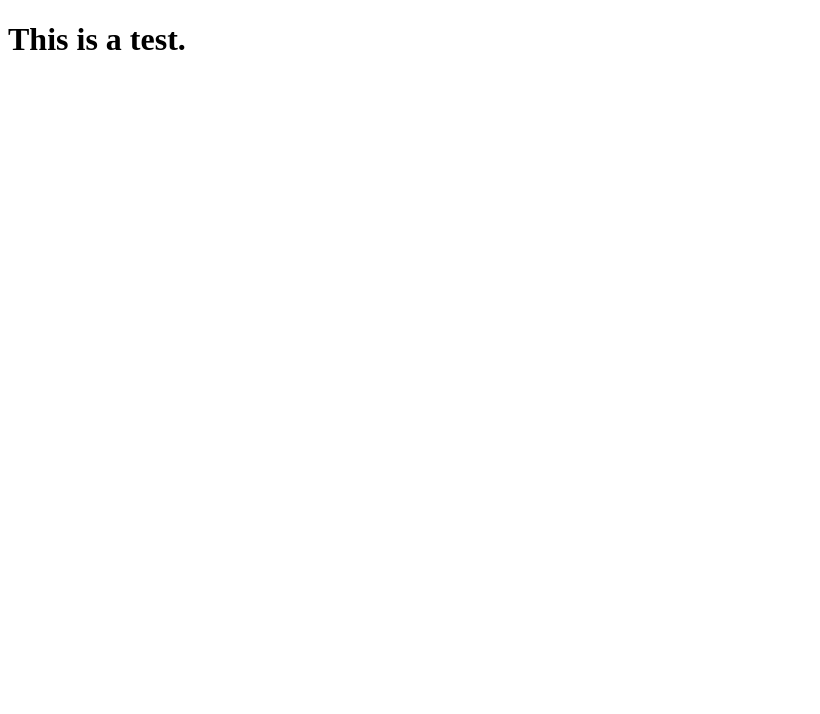
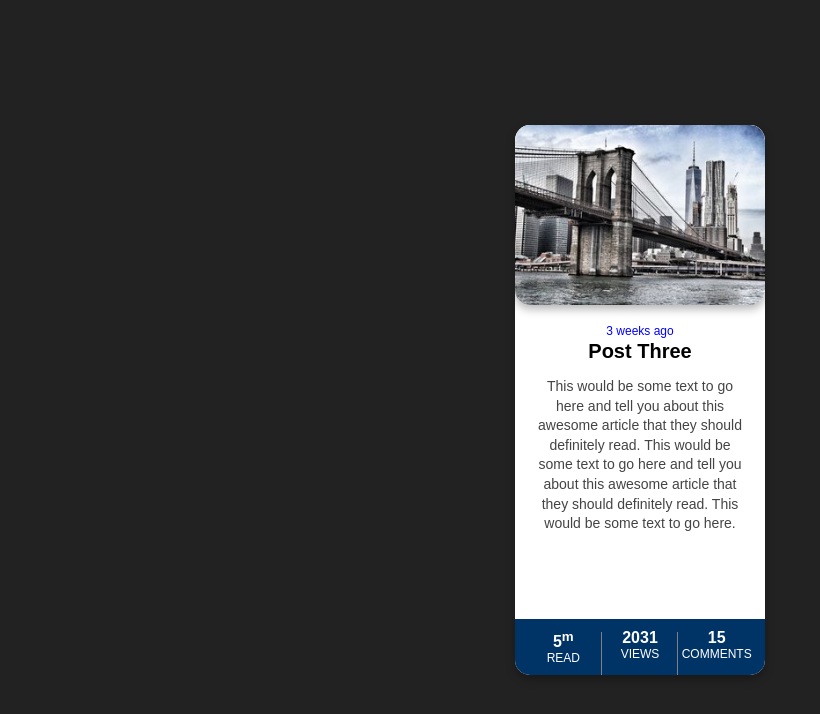
Before and after one commit to jenkdarr/hiking, a plain HTML site: page w09challenge/index.html in a window 1280 px wide. Shown: the whole page, without its empty margins (0-820 px from the left). Drawn offline with Linux system fonts and the light colour scheme.

Commit message:
3/3/25 2:56pm

```diff
--- a/w09challenge/index.html
+++ b/w09challenge/index.html
@@ -1,19 +1,115 @@
-<!--3/3/25 1:54pm-->
-
+<!--3/3/25 2:56pm-->
 <!DOCTYPE html>
 <html lang="en">
 <head>
     <meta charset="UTF-8">
     <meta name="viewport" content="width=device-width, initial-scale=1.0">
-    <title>Document</title>
+    <title>Styled Blog Card</title>
+    <style>
+        body {
+            font-family: Arial, sans-serif;
+            background-color: #222;
+            display: flex;
+            justify-content: center;
+            align-items: center;
+            height: 100vh;
+            margin: 0;
+        }
+
+        .card {
+            width: 250px;
+            height: 550px;
+            background-color: white;
+            border-radius: 15px;
+            overflow: hidden;
+            box-shadow: 0 4px 10px rgba(0, 0, 0, 0.3);
+            text-align: center;
+        }
+
+        .card img {
+            width: 100%;
+            height: 180px;
+            object-fit: cover;
+        }
+
+        .card-content {
+            padding: 20px;
+        }
+
+        .date {
+            color: blue;
+            font-size: 12px;
+            margin-top: -5px;
+        }
+
+        .title {
+            font-size: 20px;
+            font-weight: bold;
+            margin: 5px ;
+            margin-top: -10px;
+        }
+
+        .description {
+            font-size: 14px;
+            color: #444;
+            line-height: 1.4;
+        }
+
+        .stats {
+            display: flex;
+            justify-content: space-around;
+            background-color: #003366;
+            color: white;
+            padding: 10px 10px;
+            font-size: 12px;
+            margin-top: 51px;
+        }
+
+        .stats div {
+            text-align: center;
+            flex: 1;
+            position: relative;
+        }
+
+        .stats span {
+            display: block;
+            font-size: 16px;
+            font-weight: bold;
+        }
+
+        .stats div:not(:last-child)::after {
+    content: "";
+    position: absolute;
+    right: 0;
+    top: 10%;
+    height: 120%;
+    width: 1px;
+    background-color: gray;
+
+
+    </style>
 </head>
 <body>
 
-
-
-<h1>
-    This is a test.
-</h1>
+    <div class="card">
+        <img src="images/w09_ice_img.jpg" class= "card image">
+        <div class="card-content">
+            <p class="date">3 weeks ago</p>
+            <p class="title">Post Three</p>
+            <p class="description">
+                This would be some text to go here and tell you about this
+                awesome article that they should definitely read.
+                This would be some text to go here and tell you about this
+                awesome article that they should definitely read. This would be
+                some text to go here.
+            </p>
+        </div>
+        <div class="stats">
+            <div><span>5<sup>m</sup></span>READ</div>
+            <div><span>2031</span> VIEWS</div>
+            <div><span>15</span> COMMENTS</div>
+        </div>
+    </div>
 
 </body>
 </html>
```
Also changed, not shown: w09challenge/images/w09_ice_img.jpg (added).
